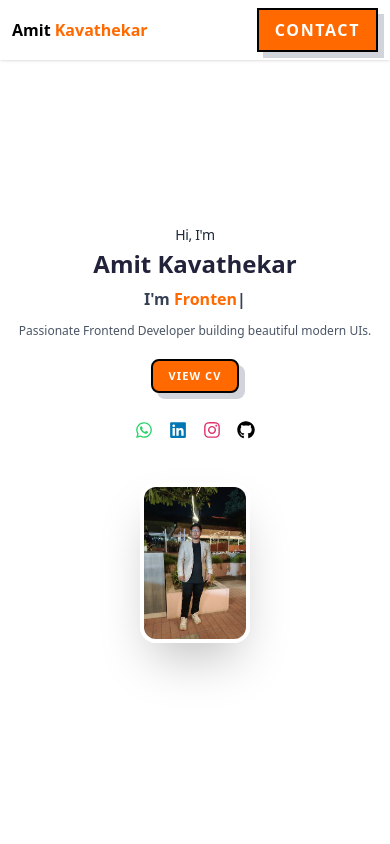
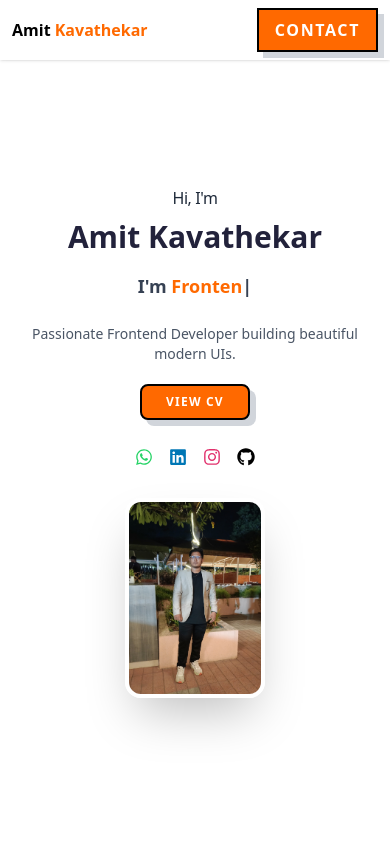
Before and after one commit to Amitkavathekar/portfolio, a React (Vite) app: page / in a window 390 px wide. Shown: the top 844 px of the page. Built offline with nearby package versions, Linux system fonts and the light colour scheme.

Commit message:
make responsive hero section(mobile view)

```diff
--- a/src/sections/Hero.tsx
+++ b/src/sections/Hero.tsx
@@ -30,9 +30,10 @@ export default function Hero() {
         items-center
         bg-white
         pt-10
-        max-[480px]:pt-6
-        sm:pt-14
+        small-mobile:pt-6
+        big-phone:pt-[20px]
         md:pt-20
+        justify-center
       "
     >
       <div
@@ -42,15 +43,17 @@ export default function Hero() {
           max-w-6xl
           items-center
           gap-8
-          max-[480px]:gap-5
-          sm:gap-10
+          small-mobile:gap-5
+          big-phone:gap-[20px]
           md:grid-cols-2
           md:gap-14
           lg:gap-20
           xl:gap-24
           px-4
-          sm:px-6
+          big-phone:px-[20px]
           md:px-8
+          justify-items-center
+          text-center
         "
       >
         {/* Left Content */}
@@ -59,9 +62,8 @@ export default function Hero() {
           animate={{ opacity: 1, x: 0 }}
           transition={{ duration: 0.7 }}
           className="
-            text-left
-            max-[480px]:text-center
-            md:text-left
+            flex flex-col items-center text-center
+            w-full
           "
         >
           <h2 className="
@@ -70,8 +72,8 @@ export default function Hero() {
             font-medium
             tracking-tight
             text-gray-800
-            max-[480px]:text-sm
-            sm:text-lg
+            small-mobile:text-sm
+            big-phone:text-lg
             md:text-xl
             xl:text-2xl
           ">
@@ -84,8 +86,8 @@ export default function Hero() {
             leading-tight
             font-bold
             text-[#22223b]
-            max-[480px]:text-2xl
-            sm:text-4xl
+            small-mobile:text-2xl
+            big-phone:text-4xl
             md:text-5xl
             xl:text-6xl
           ">
@@ -98,8 +100,8 @@ export default function Hero() {
             text-lg
             font-semibold
             text-gray-700
-            max-[480px]:text-base
-            sm:text-xl
+            small-mobile:text-base
+            big-phone:text-xl
             md:text-2xl
             xl:text-3xl
           ">
@@ -112,9 +114,9 @@ export default function Hero() {
             text-sm
             font-medium
             text-gray-600
-            max-[480px]:mx-auto
-            max-[480px]:text-xs
-            sm:text-base
+            mx-auto
+            small-mobile:text-xs
+            big-phone:text-base
             md:text-lg
             xl:text-xl
           ">
@@ -127,7 +129,7 @@ export default function Hero() {
             target="_blank"
             rel="noopener noreferrer"
             whileHover={{ scale: 1.05 }}
-            className="block max-[480px]:mx-auto w-fit"
+            className="block mx-auto w-fit big-phone:mx-auto"
           >
             <Button
               className="
@@ -140,8 +142,8 @@ export default function Hero() {
                 active:text-black active:shadow-[6px_6px_0px_#ea580c]
                 px-6 py-2
                 text-xs
-                max-[480px]:px-4 max-[480px]:py-2 max-[480px]:text-[11px]
-                sm:text-sm
+                small-mobile:px-4 small-mobile:py-2 small-mobile:text-[11px]
+                big-phone:text-sm big-phone:px-[20px] big-phone:py-[20px]
                 md:text-base
                 rounded-lg
               "
@@ -155,10 +157,10 @@ export default function Hero() {
             mt-7
             flex
             gap-4
-            max-[480px]:justify-center
-            sm:gap-5
+            justify-center
+            big-phone:gap-[20px]
             text-lg
-            sm:text-xl
+            big-phone:text-xl
             md:text-2xl
           ">
             <a
@@ -205,8 +207,10 @@ export default function Hero() {
             flex
             items-center
             justify-center
-            max-[480px]:mt-6
+            small-mobile:mt-6
+            big-phone:mt-[20px]
             md:mt-0
+            w-full
           "
         >
           <img
@@ -215,12 +219,13 @@ export default function Hero() {
             className="
               h-[200px] w-[140px]
               rounded-2xl border-4 border-white object-cover shadow-2xl
-              sm:h-[280px] sm:w-[200px]
+              big-phone:h-[280px] big-phone:w-[200px]
               md:h-[340px] md:w-[260px]
               lg:h-[420px] lg:w-[330px]
               xl:h-[580px] xl:w-[460px]
-              max-[480px]:h-[160px] max-[480px]:w-[110px]
+              small-mobile:h-[160px] small-mobile:w-[110px]
               transition-all
+              mx-auto
             "
           />
         </motion.div>
```
